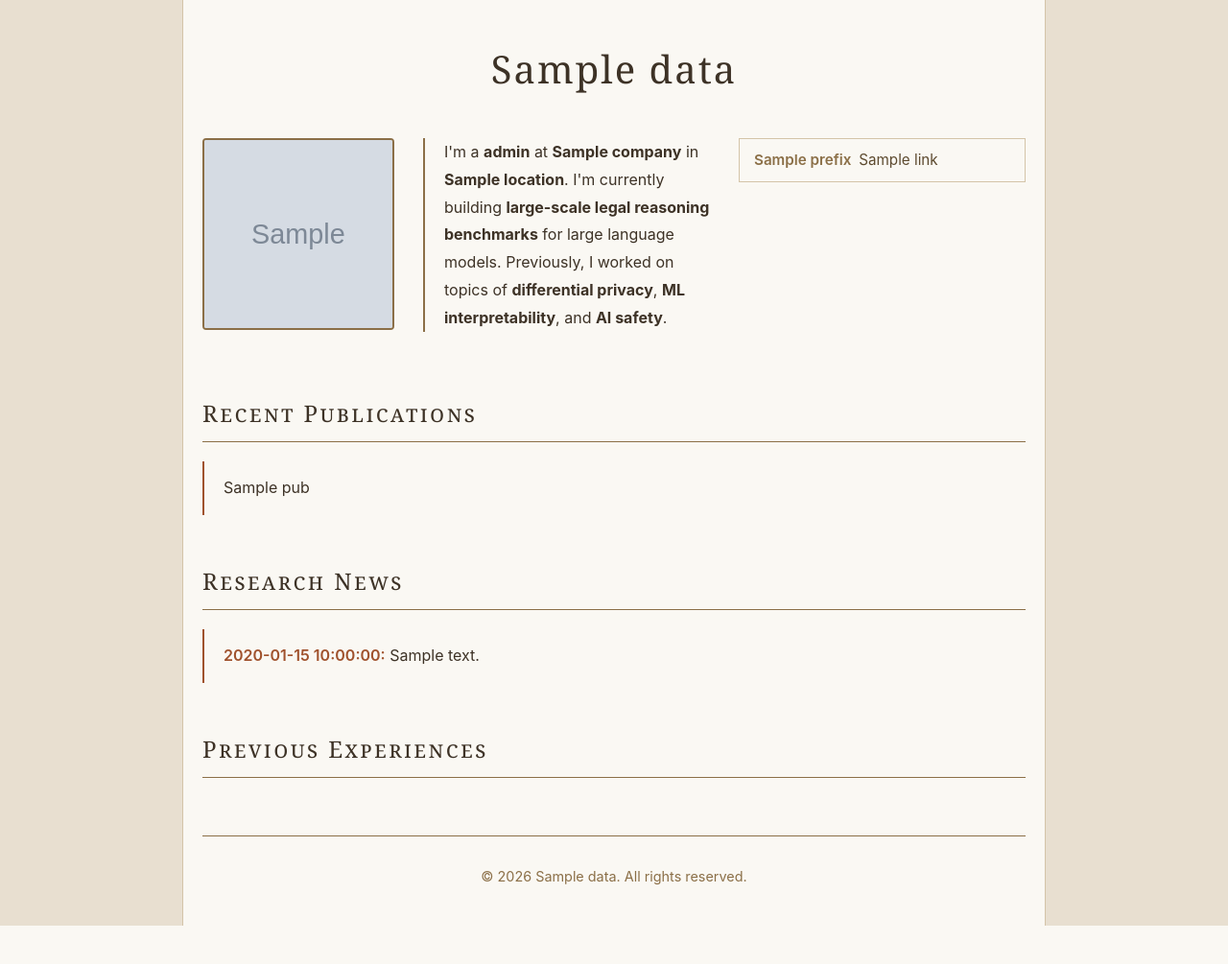
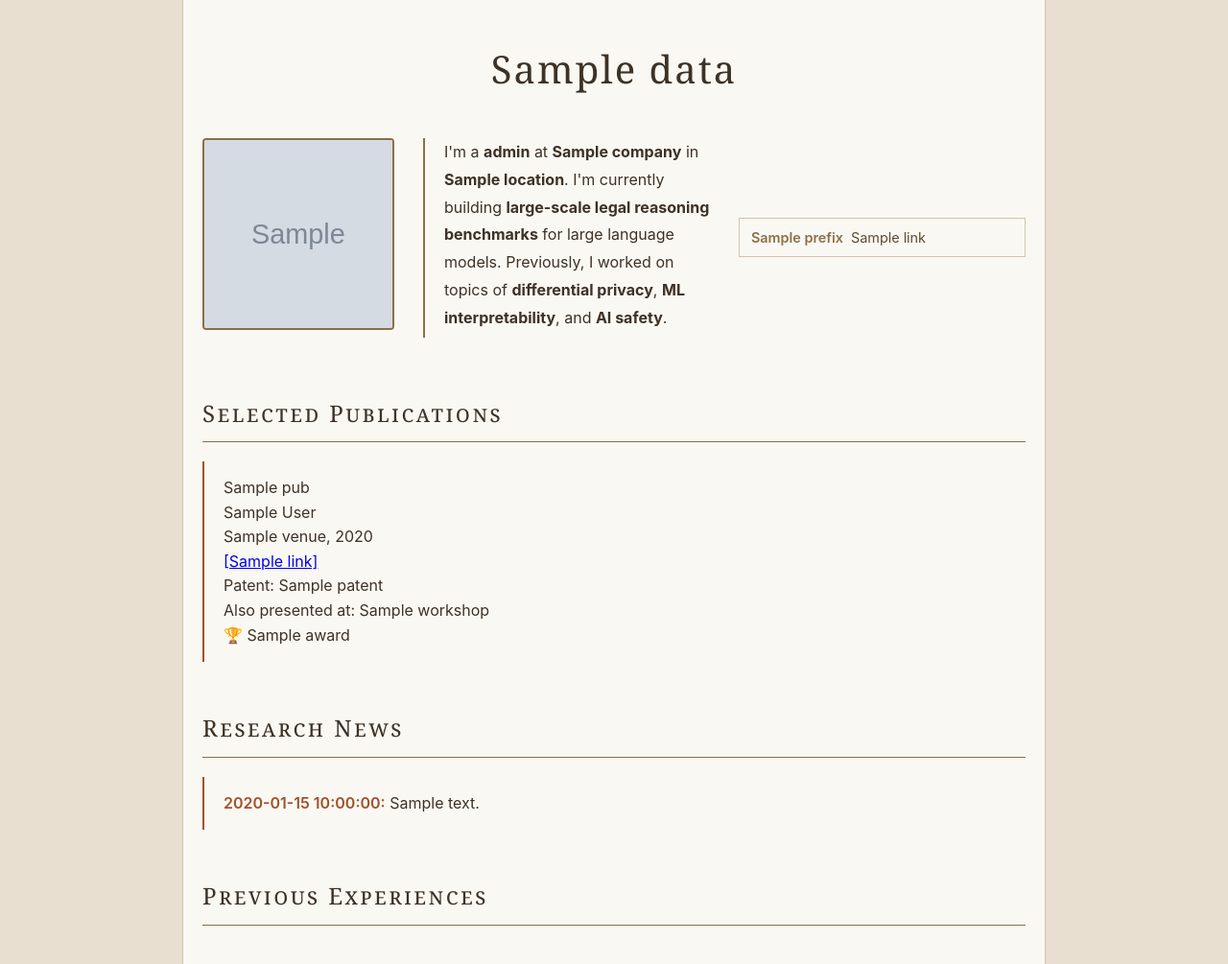
Before and after one commit to albertyusun/albertyusun.github.io, a Flask app: template templates/index_static.html in a window 1280 px wide. Shown: the top 1005 px of the page at 96% size. Before the commit the page ends 965 px from the top, so only its background shows below. Run offline with Flask 3, Linux system fonts and the light colour scheme; the template is opened without the code that fills it: most values are stand-ins (such as "Sample title", 1, 10 or a date in 2020); grey boxes marked "Sample" are stand-in pictures; some libraries are stand-ins or nearby versions.

Commit message:
latest website

```diff
--- a/static/css/style.css
+++ b/static/css/style.css
@@ -39,7 +39,7 @@ body {
     display: grid;
     grid-template-columns: 200px 1fr 1fr;
     gap: 30px;
-    align-items: start;
+    align-items: stretch;
 }
 
 .profile-photo img {
@@ -65,20 +65,22 @@ body {
 .contact-links {
     display: flex;
     flex-direction: column;
-    gap: 12px;
+    justify-content: space-evenly;
+    height: 100%;
 }
 
 .contact-link {
     display: flex;
     align-items: center;
-    padding: 10px 15px;
+    padding: 8px 12px;
     background-color: transparent;
     border: 1px solid #d4c4a8;
     border-radius: 0;
     text-decoration: none;
     color: #5d4a2f;
     transition: all 0.2s ease;
-    font-size: 0.95rem;
+    font-size: 0.9rem;
+    margin: 4px 0;
 }
 
 .contact-link:hover {
--- a/templates/index_static.html
+++ b/templates/index_static.html
@@ -36,12 +36,32 @@
         </header>
 
         <main>
-            {% if data.recent_publications %}
+            {% if data.publications %}
             <section class="section">
-                <h2>Recent Publications</h2>
+                <h2>Selected Publications</h2>
                 <ul class="publications-list">
-                    {% for pub in data.recent_publications %}
-                    <li>{{ pub }}</li>
+                    {% for pub in data.publications %}
+                    <li class="publication-item">
+                        <div class="pub-title">{{ pub.title }}</div>
+                        <div class="pub-authors">{{ pub.authors|safe }}</div>
+                        <div class="pub-venue">{{ pub.venue }}, {{ pub.year }}</div>
+                        {% if pub.links %}
+                        <div class="pub-links">
+                            {% for link in pub.links %}
+                            <a href="{{ link.url }}" target="_blank" rel="noopener noreferrer">[{{ link.label }}]</a>
+                            {% endfor %}
+                        </div>
+                        {% endif %}
+                        {% if pub.patent %}
+                        <div class="pub-patent">Patent: {{ pub.patent }}</div>
+                        {% endif %}
+                        {% if pub.workshops %}
+                        <div class="pub-workshops">Also presented at: {{ pub.workshops|join(', ') }}</div>
+                        {% endif %}
+                        {% if pub.awards %}
+                        <div class="pub-awards">🏆 {{ pub.awards|join(', ') }}</div>
+                        {% endif %}
+                    </li>
                     {% endfor %}
                 </ul>
             </section>
```
Also changed, not shown: data.yaml (+52 -10 lines), index.html (+95 -0 lines).
